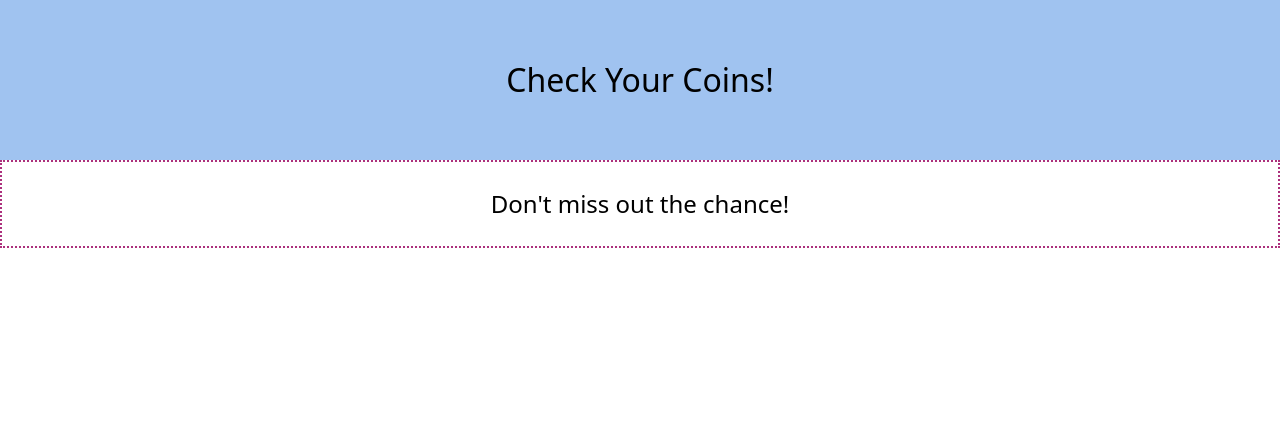
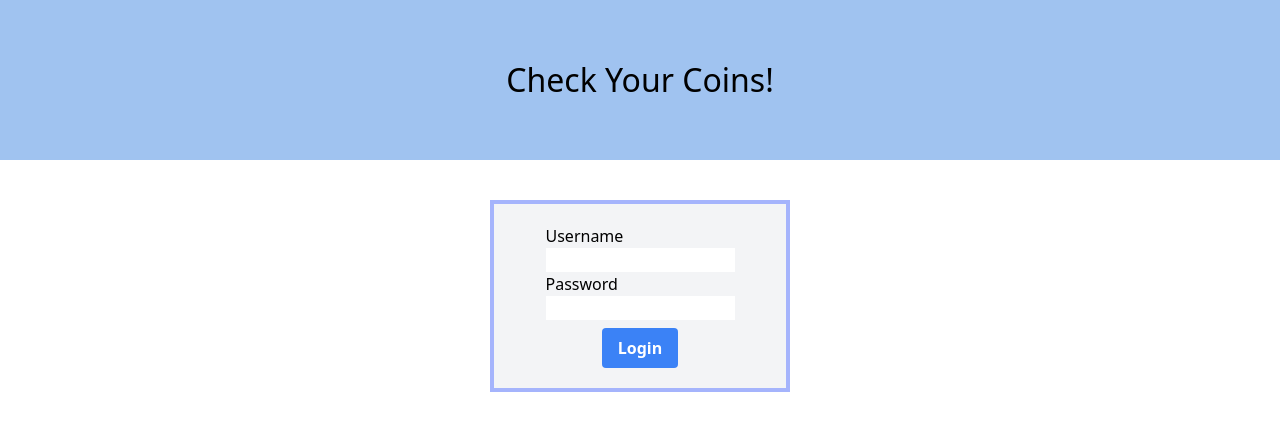
Before and after one commit to stacey-kong/coin-tracking-fontend, a React app: page /dashboard in a window 1280 px wide. Shown: the top 430 px of the page. Built offline with nearby package versions, Linux system fonts and the light colour scheme; the HTML template or start-up script is replaced by a standard one.

Commit message:
add local api and asyn function to check authentication before accessing private page

```diff
--- a/package.json
+++ b/package.json
@@ -30,7 +30,9 @@
     "autoprefixer": "^10.2.4",
     "babel-loader": "^8.2.2",
     "babel-polyfill": "^6.26.0",
+    "cors": "^2.8.5",
     "css-loader": "^5.0.2",
+    "express": "^4.17.1",
     "node-sass": "^5.0.0",
     "postcss": "^8.2.6",
     "postcss-cli": "^8.3.1",
--- /dev/null
+++ b/server.js
@@ -0,0 +1,13 @@
+const express = require('express');
+const cors = require('cors');
+const app = express();
+
+app.use(cors());
+
+app.use('/login', (req, res) => {
+    res.send({
+      token: 'test123'
+    });
+  });
+
+  app.listen(9010, () => console.log('API is running on http://localhost:9010/login'));
--- a/src/App.tsx
+++ b/src/App.tsx
@@ -1,20 +1,36 @@
+import { useState } from "react";
 import Dashboard from "./pages/Dashboard/Dashboard";
-import Login from "./pages/Login/Login";
-import { BrowserRouter as Router, Route, Switch } from "react-router-dom";
+import { Login, Credentials } from "./pages/Login/Login";
+import {
+  BrowserRouter as Router,
+  Route,
+  Switch,
+  Redirect,
+} from "react-router-dom";
 
 export default function App() {
+  const [token, setToken] = useState<Credentials | null>(null);
+  const handleSubmit = function (token: Credentials): void {
+    setToken(token);
+  };
+
+  if (!token) {
+    return <Login onclick={handleSubmit} />;
+  }
+
   return (
-    <>
     <Router>
       <Switch>
+        <Route exact path="/">
+          <Redirect to="dashboard" />
+        </Route>
         <Route exact path="/dashboard">
           <Dashboard />
         </Route>
-          <Route path="/">
+        {/* <Route path="/">
             <Login />
-          </Route>
+          </Route> */}
       </Switch>
     </Router>
-    </>
   );
 }
--- a/src/pages/Login/Login.tsx
+++ b/src/pages/Login/Login.tsx
@@ -1,17 +1,60 @@
+import { useState } from "react";
 import Layout from "../../components/Layout/Layout";
 
-export default function Login() {
+export interface Credentials {
+  username: string;
+  password: string;
+}
+interface LoginProps {
+  onclick: (arg0: Credentials) => void;
+}
+
+async function loginUser(Props: Credentials) {
+  return fetch("http://localhost:9010/login", {
+    method: "POST",
+    headers: {
+      "Content-Type": "application/json",
+    },
+    body: JSON.stringify(Props),
+  }).then((data) => data.json());
+}
+
+export function Login(Props: LoginProps) {
+  const [username, setUserName] = useState<string>();
+  const [password, setPassword] = useState<string>();
+  const setToken = Props.onclick;
+  const handleSubmit = async (e: React.FormEvent)=> {
+    e.preventDefault();
+    if (!username) {
+      alert("please input username");
+      return;
+    } else if (!password) {
+      alert("please input passward");
+      return;
+    }
+
+    const token = await loginUser({ username: username, password: password });
+    setToken(token);
+  };
   return (
     <>
       <Layout>
-        <form className="m-auto mt-10 w-1/4 p-5 bg-gray-100 flex-box border-solid border-4 border-indigo-300">
+        <form onSubmit = {handleSubmit} className="m-auto mt-10 w-1/4 p-5 bg-gray-100 flex-box border-solid border-4 border-indigo-300">
           <div className="m-auto w-3/4">
             <label className="w-full">Username</label>
-            <input className="w-full" type="text" />
+            <input
+              className="w-full"
+              type="text"
+              onChange={(e) => setUserName(e.target.value)}
+            />
           </div>
           <div className="m-auto w-3/4">
             <label className="w-full">Password</label>
-            <input className="w-full" type="password" />
+            <input
+              className="w-full"
+              type="password"
+              onChange={(e) => setPassword(e.target.value)}
+            />
           </div>
           <div className="m-auto mt-2 max-w-max">
             <button
```
Also changed, not shown: 1 other file (tests, documents, lock files or other folders). Lines whose indentation alone changed are shown as unchanged.
